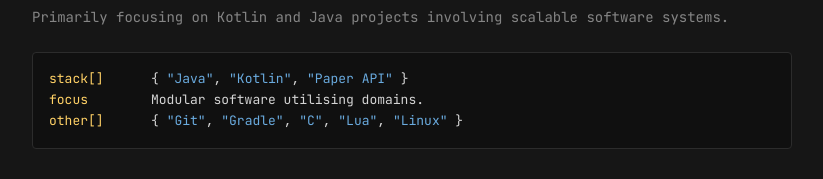
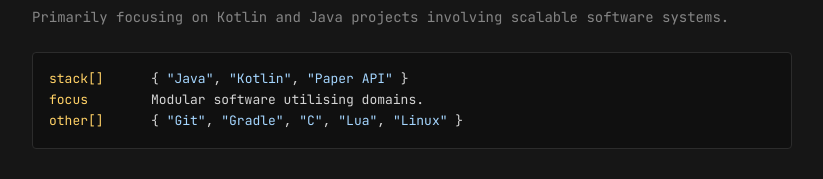
Before and after one commit to 6a08c5fba805337cc251242/6a08c5fba805337cc251242.github.io, a plain HTML site: page index.html in a window 1280 px wide. Shown: the part 175-354 px from the top of the page, without its empty margins (228-1051 px from the left). Drawn offline with Linux system fonts and the light colour scheme.

Commit message:
Update index.html

```diff
--- a/index.html
+++ b/index.html
@@ -21,7 +21,7 @@
       --accent: #a8b9cc;
       --green: #9bb99b;
       --yellow: #ffd166;
-      --string: #6aabdf;
+      --string: #A5D6FF;
       --property: #9876aa;
       --orange: #cc7832;
     }
```
